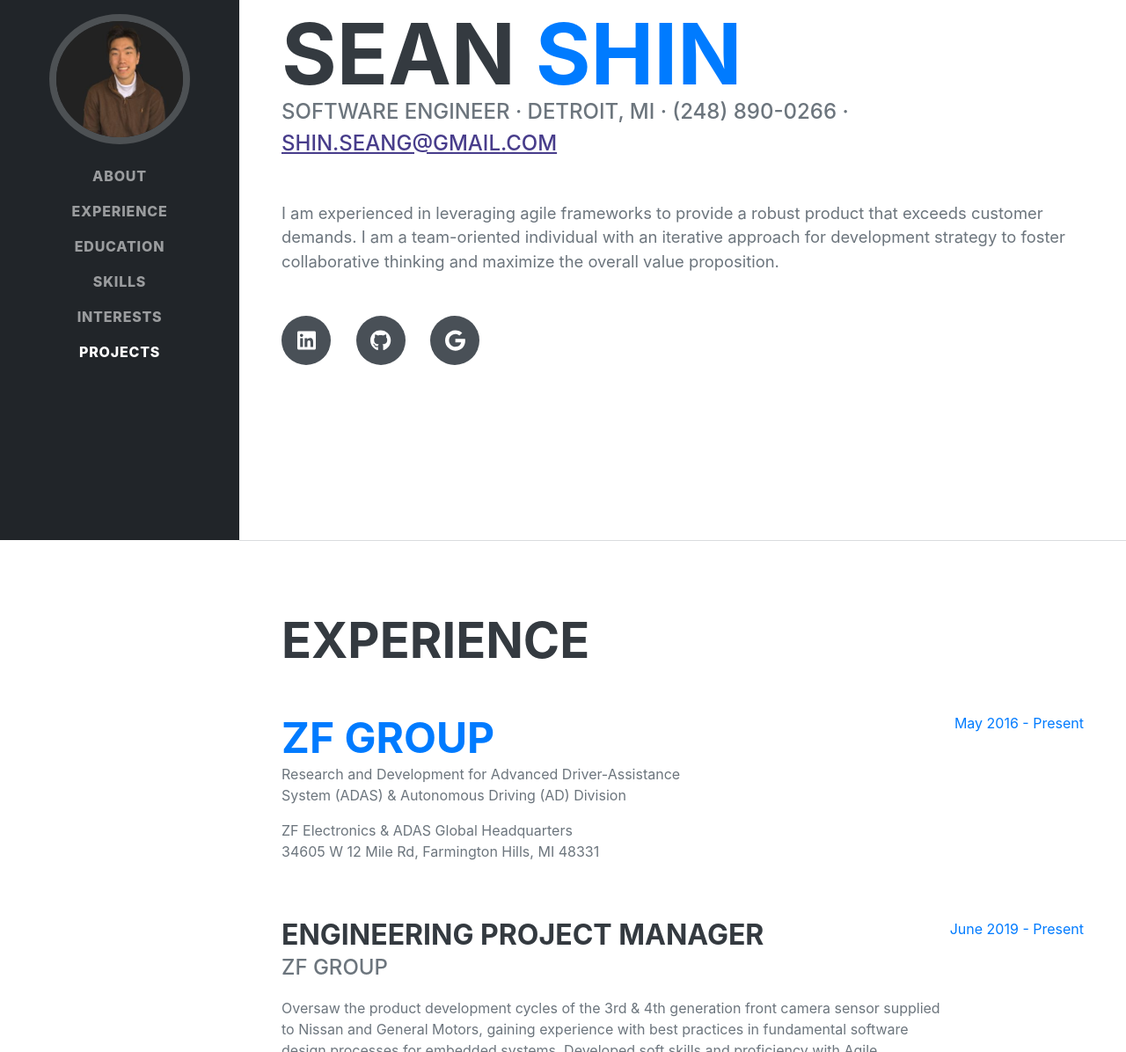
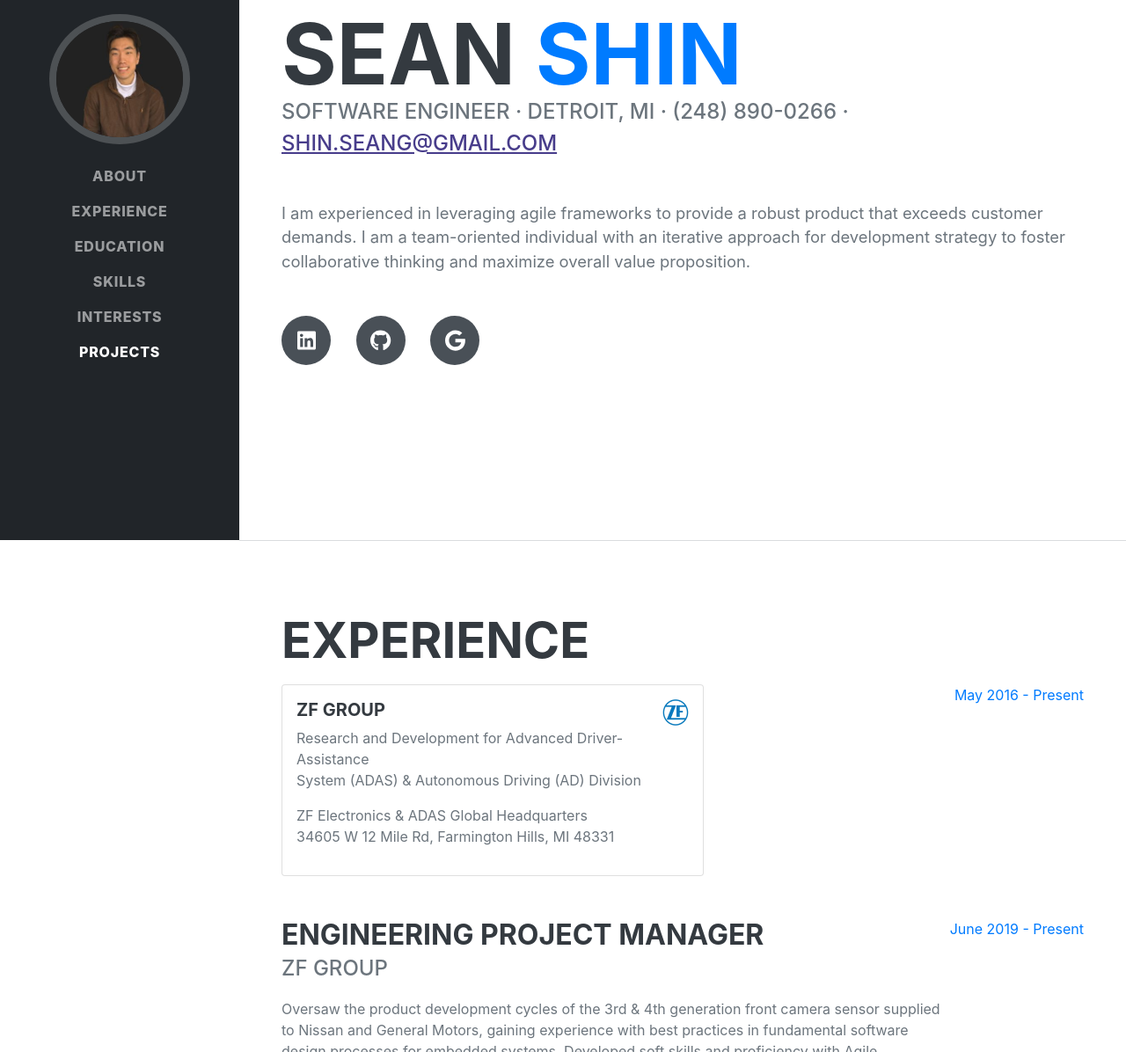
Before and after one commit to seangshin/Portfolio, a plain HTML site: page index.html in a window 1280 px wide. Shown: the part 186-1382 px from the top of the page at 88% size. Drawn offline with nearby package versions, Linux system fonts and the light colour scheme; a web font is replaced by a local one.

Commit message:
updated content

```diff
--- a/css/custom.css
+++ b/css/custom.css
@@ -8,3 +8,15 @@
 .exp-h {
   font-size: 3em;
 }
+
+.icon {
+  background: url('../assets/zf.JPG');
+  height: 30px;
+  width: 30px;
+  display: block;
+  /* Other styles here */
+}
+
+.container-logo {
+  display: inline-block;
+}
--- a/index.html
+++ b/index.html
@@ -56,7 +56,7 @@
           <a href="mailto:shin.seang@gmail.com">shin.seang@gmail.com</a>
         </div>
         <p class="lead mb-5">I am experienced in leveraging agile frameworks to provide a robust product that exceeds customer demands.
-          I am a team-oriented individual with an iterative approach for development strategy to foster collaborative thinking and maximize the overall
+          I am a team-oriented individual with an iterative approach for development strategy to foster collaborative thinking and maximize overall
           value proposition.</p>
         <div class="my-social-icons">
           <a class="my-social-icon" href="https://www.linkedin.com/in/seangshin/"><i class="fab fa-linkedin"></i></a>
@@ -69,11 +69,14 @@
     <!-- Experience-->
     <section class="resume-section" id="experience">
       <div class="resume-section-content">
-        <h2 class="mb-5">Experience</h2>
+        <h2 class="mb-3">Experience</h2>
 
         <div class="d-flex flex-column flex-md-row justify-content-between mb-5">
-          <div class="flex-grow-1">
-            <h3 class="mb-0 exp-h text-primary">ZF Group</h3>
+          <div class="card" style="width: 30rem;">
+            <!-- <img src="./assets/zf.JPG" class="card-img-top card-image-size" alt="marketplace" style="width: 7rem"> -->
+            <div class="card-body">
+              <img class="icon" src="./assets/zf.JPG" style="float: right" alt="ZF Group Logo">
+              <h5>ZF Group</h5>
               <p>
                 Research and Development for Advanced Driver-Assistance <br>System (ADAS) &
                 Autonomous Driving (AD) Division
@@ -82,6 +85,7 @@
                 ZF Electronics & ADAS Global Headquarters<br>
                 34605 W 12 Mile Rd, Farmington Hills, MI 48331
               </p>
+            </div>
           </div>
           <div class="flex-shrink-0"><span class="text-primary">May 2016 - Present</span></div>
         </div>
```
Also changed, not shown: assets/zf.JPG (added). Lines whose indentation alone changed are shown as unchanged.
